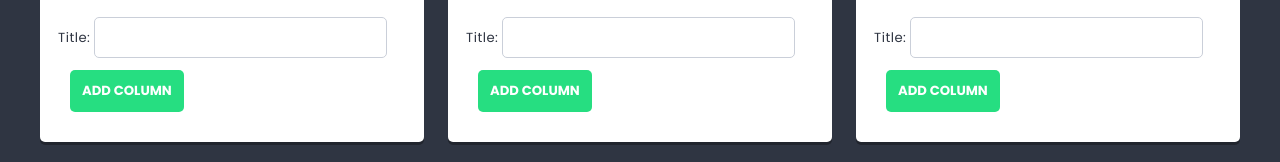
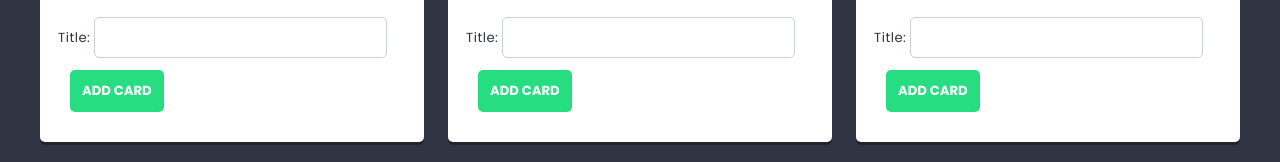
Before and after one commit to Emwook/first-react-app, a React (Create React App) app: page /list/1 in a window 1280 px wide. Shown: the part 601-763 px from the top of the page. Built offline with nearby package versions, Linux system fonts and the light colour scheme.

Commit message:
quick naming in cardform fix

```diff
--- a/src/components/CardForm/CardForm.js
+++ b/src/components/CardForm/CardForm.js
@@ -20,7 +20,7 @@ const CardForm = (props) => {
     return (
         <form className={styles.columnForm} onSubmit={handleSubmit}>
             <span>Title: </span><TextInput value={title} onChange={e => setTitle(e.target.value)} />
-            <Button>Add column</Button>
+            <Button>Add Card</Button>
         </form>
     );
 };
```
